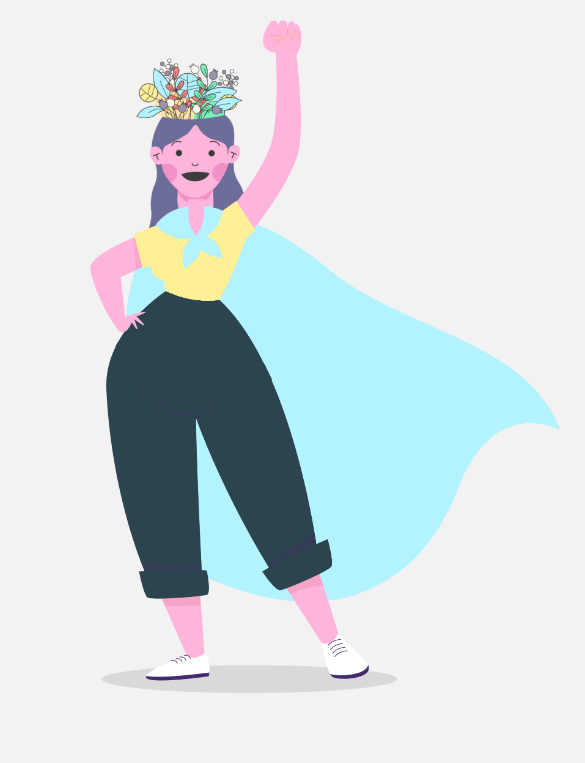
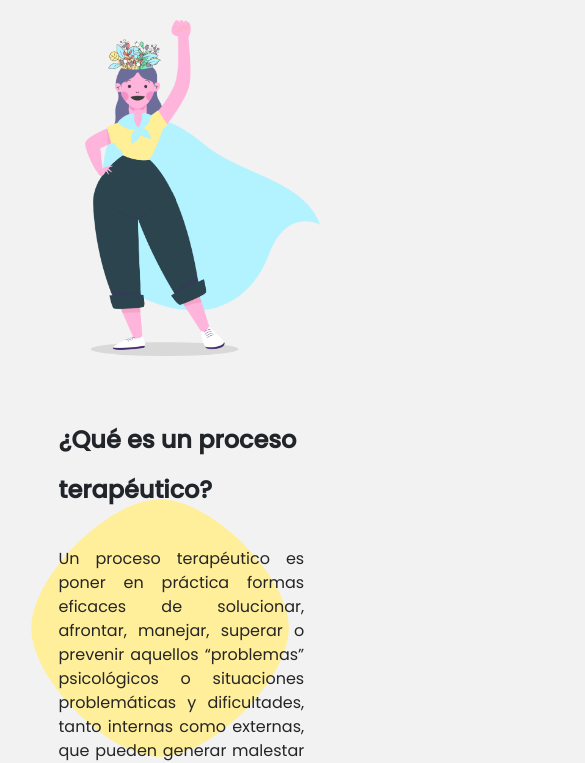
Before and after one commit to DaniellaMolina/proyectofinal-Desarrolloweb, a website: page secciones/quienes-pueden-hacer-terapia.html in a window 390 px wide. Shown: the part 108-871 px from the top of the page, 585 px wide, since content can reach past the window. Drawn offline with nearby package versions, Linux system fonts and the light colour scheme.

Commit message:
Responsive pagina 2

```diff
--- a/sass/utilities/_mixins.scss
+++ b/sass/utilities/_mixins.scss
@@ -1,14 +1,13 @@
 @mixin tablet {
-    @media screen and (max-width: 768px) {
+    @media screen and (max-width: 768px) and (min-width: 768px){
         @content;
 
     }
 }
 
 @mixin movil {
-    @media screen and (max-width: 425px) {
+    @media screen and (max-width: 425px) and (min-width: 320px) {
         @content;
-
     }
 
 }
--- a/sass/views/_paginaPrincipal.scss
+++ b/sass/views/_paginaPrincipal.scss
@@ -153,12 +153,12 @@
             margin-left: 20rem;
 
             @include movil {
-              width: 100%;
+              width: 80%;
               margin: 0;
             }
             @include tablet {
               margin-left: 0;
-              width: 100%;
+              width: 80%;
             }
         }
 
@@ -195,11 +195,13 @@
           color: $colorletra;
           margin-top: 10rem;
 
+            @include movil{
+              font-size: 1rem;
+            }
             @include tablet {
-                width: 70%;
-                font-size: .8rem;
-                height: 1.5rem;
-                overflow: hidden;
+                width: 100%;
+                font-size: 1.5rem;
+                height: 2rem;
             }
         }
 
@@ -220,6 +222,11 @@
             right: 3rem;
             margin-top: 10rem;
 
+            @include movil{
+              width: 13rem;
+
+            }
+
             @include tablet {
               width: 13rem;
               margin-top: 15rem;
--- a/sass/views/_quienesPuedenhacerTerapia.scss
+++ b/sass/views/_quienesPuedenhacerTerapia.scss
@@ -10,9 +10,15 @@
   @include movil {
     display: flex;
     flex-direction: column;
-    width: 20rem;
+    width: 100%;
     margin: 0;
+    overflow: hidden;
+  }
 
+  @include tablet {
+    width: 70.2rem;
+    margin: 0;
+    border: solid blue;
   }
 
   &__imagen {
@@ -21,14 +27,14 @@
   height: 30rem;
 
   @include movil {
-    width: 20rem;
+    width: 15rem;
     height: auto;
-    margin-left: 10rem;
+    margin-left: 5rem;
   }
 
   @include tablet {
-    margin-left: 5rem;
-    width: 30rem;
+    margin-left: 2rem;
+    width: 25rem;
     height: auto;
   }
  }
@@ -37,15 +43,12 @@
     margin-top: 10rem;
 
     @include movil {
-      width: 20rem;
-      margin-top: 5rem;
-      margin-left: 4rem;
-      overflow: hidden;
+      margin: 15%;
     }
+
     @include tablet{
-      width: 40rem;
-      margin-top: 5rem;
-      overflow: hidden;
+      width: 25rem;
+      margin: 3rem;
     }
   }
 
@@ -55,11 +58,17 @@
   width: 40rem;
   position: sticky;
 
+    @include movil {
+      margin: 0;
+      font-size: 1rem;
+      width: 90%;
+    }
 
     @include tablet {
-      width: 40rem;
+      width: 25rem;
       text-align: justify;
-      font-size: 2rem;
+      font-size: 1.5rem;
+      margin: 0;
       position: relative;
     }
   }
@@ -73,12 +82,16 @@
     width: 45rem;
     position: sticky;
 
+    @include movil {
+      width: 90%;
+      font-size: 1.5rem;
+    }
+
     @include tablet {
-      position: relative;
-      font-size: 2rem;
+      width: 25rem;
+      font-size: 1.5rem;
     }
   }
-
 
   &__circulo {
     position: absolute;
@@ -86,26 +99,32 @@
     width: 30rem;
     height: auto;
 
+    @include movil{
+      width: 20rem;
+      margin: 30rem 0 0 0;
+    }
 
     @include tablet {
-      width: 40rem;
-      margin: 50rem 2rem 0 0;
+
     }
   }
 
   &__ingresar{
+
     @include movil {
+      position: absolute;
+      margin-top: 2rem;
+      height: 2rem;
+      font-size: .8rem;
+    }
+
+    @include tablet {
+      width: 10rem;
+      height: 3rem;
+      font-size: 1rem;
+      margin-top: 1rem;
       margin-left: 5rem;
-      width: 22rem;
-      height: 5rem;
-      font-size: 2rem;
-      margin-top: 8rem;
-    }
-    @include tablet {
-      width: 15rem;
-      height: 5rem;
-      font-size: 2rem;
-      margin-top: 8rem;
+      position: absolute;
     }
 
   }
@@ -116,16 +135,17 @@
   height: auto;
   background-color: $amarillo;
   border: solid $amarillo;
+  width: 100%;
 
   @include movil {
-    width: 22.5rem;
-    margin: 0;
+    display: flex;
+    flex-direction: column;
+    width: 100%;
+    background-color: $amarillo;
   }
 
   @include tablet {
-    width: 46.5rem;
-    margin: 0;
-    overflow: hidden;
+    border: solid blue;
   }
 
   &__bloque{
@@ -138,11 +158,6 @@
       display: flex;
       flex-direction: column;
     }
-
-    @include tablet {
-      display: flex;
-      flex-direction: column;
-    }
   }
 
   &__bloque1{
@@ -150,6 +165,7 @@
 
     @include movil {
       margin: 0;
+      padding: 1rem;
     }
 
     @include tablet{
@@ -158,55 +174,77 @@
     }
   }
 
-  &__titulo{
-    font-size: 2.5rem;
-    font-weight: 800;
-    line-height: 3.125rem;
+  &__texto {
+    text-align: justify;
     color: $colorletra;
-  }
+    width: 40rem;
+    position: sticky;
+
+    @include movil {
+      font-size: 1rem;
+      width: 20rem;
+    }
+
+    @include tablet {
+    width: 21rem;
+    }
+    }
+
+    &__titulo {
+      margin-bottom: 2rem;
+      font-size: $titulo;
+      font-weight: 800;
+      line-height: 3.125rem;
+      letter-spacing: 0;
+      width: 45rem;
+      position: sticky;
+
+      @include movil{
+        width: 20rem;
+        font-size: 1.5rem;
+        margin: 5%;
+      }
+
+      @include tablet {
+        position: relative;
+        font-size: 2rem;
+        width: 18rem;
+      }
+    }
 
   &__imagen{
     height: auto;
     width: 100%;
 
     @include movil {
-      width: 30rem;
-      margin-left: 6rem;
+      width: 15rem;
+      height: auto;
+      margin: 3rem;
     }
+
     @include tablet {
-      width: 40rem;
-      margin-left: 6rem;
+      width: 17rem;
+      margin-left: 1rem;
       margin-top: 5rem;
     }
   }
 
   &__ingresar{
-    margin-left: 15rem;
-
-      @include tablet {
-        width: 15rem;
-        height: 5rem;
-        font-size: 2rem;
-        margin-top: 6rem;
-      }
-  }
-
-  &__texto{
-    width: 40rem;
-    text-align: justify;
 
     @include movil {
-      width: 40rem;
-      text-align: justify;
-      font-size: 2rem;
-      position: relative;
+      position: absolute;
+      height: 2rem;
+      font-size: .8rem;
+      margin: 5%;
     }
 
     @include tablet {
-      width: 45rem;
-      text-align: justify;
-      font-size: 2rem;
-      position: relative;
+      width: 10rem;
+      height: 3rem;
+      font-size: 1rem;
+      margin-top: 1rem;
+      margin-left: 5rem;
+      position: absolute;
     }
   }
 
@@ -222,18 +260,9 @@
   @include movil {
     display: flex;
     flex-direction: column;
-    height: auto;
-    width: 54rem;
-    margin: 0;
-
-  }
-
-  @include tablet {
-    display: flex;
-    flex-direction: column;
-    height: auto;
-    width: 46.5rem;
-    margin: 0;
+    width: 22.5rem;
+    overflow: hidden;
+    margin: 10%;
   }
 
   &__imagen {
@@ -242,26 +271,45 @@
   height: auto;
 
   @include movil {
-    margin-left: 7rem;
+    width: 15rem;
+    height: auto;
+    margin: 3rem;
   }
 
+  @include tablet {
+    width: 20rem;
+    margin-left: 2rem;
+  }
  }
 
  &__bloque {
   margin-top: 10rem;
+
+  @include movil {
+    padding: 1rem;
+    margin: 0;
+  }
+
+  @include tablet{
+    margin: 0;
+    padding: 1rem;
+  }
 }
 
-  &__texto {
+&__texto {
   text-align: justify;
   color: $colorletra;
   width: 40rem;
   position: sticky;
 
+  @include movil {
+    margin: 0;
+    font-size: 1rem;
+    width: 90%;
+  }
+
     @include tablet {
-      width: 45rem;
-      text-align: justify;
-      font-size: 2rem;
-      position: relative;
+    width: 21rem;
     }
   }
 
@@ -274,37 +322,73 @@
     width: 45rem;
     position: sticky;
 
+    @include movil {
+      width: 21rem;
+      font-size: 1.5rem;
+    }
+
     @include tablet {
       position: relative;
+      font-size: 2rem;
+      width: 18rem;
     }
   }
 
+
   &__circulo {
     position: absolute;
-    margin: 0 0 10rem 45rem;
-    width: 35rem;
+    margin: 0 0 10rem 40rem;
+    width: 30rem;
     height: auto;
 
     @include movil{
-      margin: 35rem 0;
+      width: 20rem;
+      margin: 15rem 0 0 0;
     }
 
     @include tablet {
-      margin: 35rem 0;
+      width: 20rem;
+      margin: 8rem 0rem 0 40rem;
     }
   }
 
-  @include tablet {
-    &__ingresar{
-      margin-left: 0rem;
-      width: 20rem;
-      height: 5rem;
-      font-size: 2rem;
-      }
+  &__ingresar{
+
+    @include movil {
+      position: absolute;
+      margin-top: 2rem;
+      height: 2rem;
+      font-size: .8rem;
+    }
+
+    @include tablet {
+      width: 10rem;
+      height: 3rem;
+      font-size: 1rem;
+      margin-top: 1rem;
+      margin-left: 5rem;
+      position: absolute;
+    }
+
   }
 }
 
 /*Services Styles*/
+.section4__service{
+  @include movil {
+    display: flex;
+    flex-direction: column;
+    width: 22.5rem;
+    overflow: hidden;
+    padding: 2rem
+  };
+
+  @include tablet {
+   margin: 10rem;
+  border: solid blue;
+  }
+
+}
 .services {
   position: relative;
   display: flex;
@@ -320,28 +404,33 @@
   margin: 5rem;
   overflow: hidden;
 
+  @include movil {
+    margin: 15%;
+    width: 15rem;
+  }
 
   @include tablet {
-    display: flex;
-    flex-direction: column;
-    width: 40rem;
-    margin: 0;
+    width: 30rem;
+    margin: 10rem;
   }
 
+
   &__titulo {
-    color: $colorletra;
-    margin: 15rem 0 0 10rem;
+    margin-bottom: 2rem;
     font-size: $titulo;
     font-weight: 800;
     line-height: 3.125rem;
-    color: $colorletra;
+    letter-spacing: 0;
+    width: 45rem;
+    position: sticky;
 
     @include movil {
-      margin: 0;
+      font-size: 100%;
     }
-
     @include tablet {
-      margin: 0;
+      position: relative;
+      font-size: 2rem;
+      width: 100%;
     }
   }
 
--- a/secciones/quienes-pueden-hacer-terapia.html
+++ b/secciones/quienes-pueden-hacer-terapia.html
@@ -74,7 +74,7 @@
             <!-- Quines pueden hacer terapia  -->
             <section class="section1">
                 <div class="section1-quienes">
-                    <div class="section1-quienes__circulo"><svg class="section1-quienes__circulo1"viewbox="0 0 200 200" xmlns="http://www.w3.org/2000/svg"><path d="M 0, 80.5 C 0, 48.3 48.3, 0 80.5, 0 S 161, 48.3 161, 80.5 112.7, 161 80.5, 161 0, 112.7 0, 80.5"fill="#ffef9b" transform="rotate(0, 100, 100) translate(19.5 19.5)"></path></svg></div>
+                    <div class="section1-quienes__circulo"><svg class="section1-quienes__circulo1" style="overflow: hidden;" viewbox="0 0 200 200" xmlns="http://www.w3.org/2000/svg"><path d="M 0, 80.5 C 0, 48.3 48.3, 0 80.5, 0 S 161, 48.3 161, 80.5 112.7, 161 80.5, 161 0, 112.7 0, 80.5"fill="#ffef9b" transform="rotate(0, 100, 100) translate(19.5 19.5)"></path></svg></div>
                     <div>
                         <img class="section1-quienes__imagen" src="../imagenes/quienespuedenhacerterapia.png" alt="">
                     </div>
@@ -130,6 +130,7 @@
 
             <!-- Benefincios de hacer terapia-->
             <section class="section4">
+                <div class="section4__service">
                     <div class="services__bloque1">
                         <div class="services__texto">
                             <h2 class="services__titulo">6 beneficios de la psicoterapia</h2>
@@ -197,6 +198,7 @@
                             </div>
                         </div>
                     </div>
+                </div>
             </section>
 
         </main>
```
Also changed, not shown: css/estilos.css, sass/layout/_body.scss (line endings or trailing spaces). Lines whose indentation alone changed are shown as unchanged.
